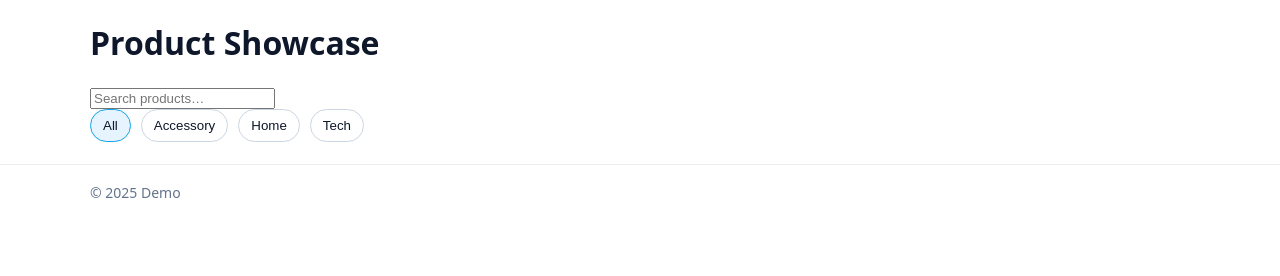
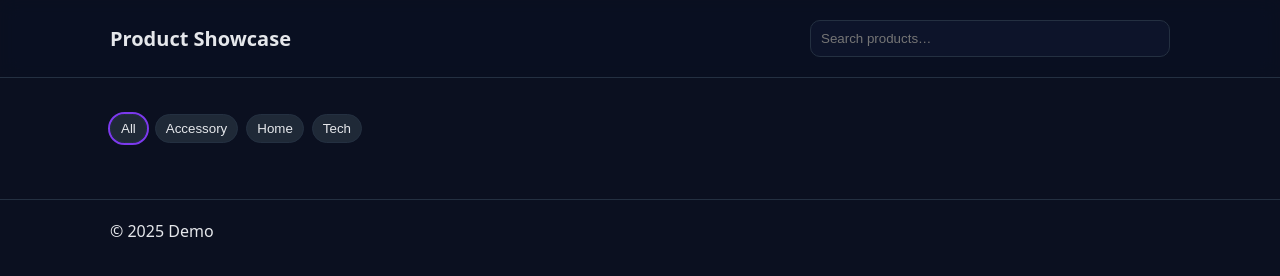
Before and after one commit to Shathaziadeh/shatha-portfolio, a plain HTML site: page product-showcase/index.html in a window 1280 px wide. Drawn offline with Linux system fonts and the light colour scheme.

Commit message:
Update style.css

```diff
--- a/product-showcase/style.css
+++ b/product-showcase/style.css
@@ -1,20 +1,23 @@
-*{box-sizing:border-box}html{scroll-behavior:smooth}body{margin:0;font-family:system-ui,-apple-system,Segoe UI,Roboto,Ubuntu,'Helvetica Neue',Arial,sans-serif;color:#0f172a;background:#fff}
-.container{width:min(1100px,92%);margin:auto}
-.site-header{position:sticky;top:0;background:#ffffffcc;backdrop-filter:saturate(1.2) blur(6px);border-bottom:1px solid #eee;z-index:10}
-.site-header .container{display:flex;align-items:center;justify-content:space-between;padding:12px 0}
-.brand{font-weight:800}.brand span{color:#0ea5e9}
-.search{padding:10px 12px;border:1px solid #cbd5e1;border-radius:10px;min-width:220px}
-.section{padding:28px 0}
-.filters{display:flex;gap:10px;margin-bottom:12px}
-.chip{border:1px solid #cbd5e1;border-radius:999px;padding:8px 12px;background:#fff;color:#0f172a;cursor:pointer}
-.chip.active,.chip:hover{background:#e5f4ff;border-color:#0ea5e9}
-.grid{display:grid;grid-template-columns:repeat(auto-fit,minmax(210px,1fr));gap:14px}
-.card{border:1px solid #eee;border-radius:12px;padding:12px;background:#fff;box-shadow:0 6px 20px rgba(0,0,0,.04);display:flex;flex-direction:column}
-.card img{width:100%;height:160px;object-fit:cover;border-radius:10px}
-.card h4{margin:10px 0 6px}.price{color:#334155;font-weight:700}
-.modal{position:fixed;inset:0;background:rgba(0,0,0,.5);display:flex;align-items:center;justify-content:center;padding:20px}
-.modal-content{background:#fff;border-radius:14px;max-width:760px;width:100%;display:grid;grid-template-columns:320px 1fr;gap:18px;padding:18px;position:relative}
-.close{position:absolute;top:8px;right:10px;border:none;background:#eee;border-radius:8px;padding:6px 10px;cursor:pointer}
-.modal img{width:100%;height:320px;object-fit:cover;border-radius:10px}
-@media (max-width:700px){.modal-content{grid-template-columns:1fr}}
-.site-footer{border-top:1px solid #eee;color:#64748b;padding:18px 0;margin-top:10px;font-size:14px}
+:root{
+  --bg:#0b1020; --card:#0c1327; --text:#e5e7eb; --muted:#9ca3af;
+  --line:#243041; --chip:#1f2937; --brand:#7c3aed;
+}
+*{box-sizing:border-box}
+body{margin:0;font-family:system-ui,-apple-system,Inter,Roboto,sans-serif;background:var(--bg);color:var(--text)}
+.container{max-width:1100px;margin-inline:auto;padding:20px}
+.nav{position:sticky;top:0;background:rgba(11,16,32,.7);backdrop-filter:saturate(140%) blur(10px);border-bottom:1px solid var(--line)}
+.nav .container{display:flex;gap:14px;align-items:center;justify-content:space-between}
+h1{font-size:20px;margin:0}
+#search{flex:1;max-width:360px;background:#0d142a;border:1px solid var(--line);border-radius:10px;padding:10px;color:var(--text)}
+.filters{display:flex;gap:8px;flex-wrap:wrap;margin:16px 0}
+.chip{background:var(--chip);border:1px solid var(--line);color:var(--text);padding:6px 10px;border-radius:999px;cursor:pointer}
+.chip.active{outline:2px solid var(--brand)}
+.grid{display:grid;grid-template-columns:repeat(auto-fill,minmax(220px,1fr));gap:14px}
+.card{border:1px solid var(--line);background:var(--card);border-radius:16px;padding:14px;display:grid;gap:8px}
+.card h3{margin:0}
+.card p{margin:0;color:var(--muted);font-size:14px}
+.tag{font-size:12px;background:#162037;border:1px solid var(--line);padding:4px 8px;border-radius:999px}
+.btn{padding:8px 12px;border:1px solid var(--line);border-radius:10px;background:#121a33;color:var(--text);cursor:pointer}
+dialog{border:none;border-radius:16px;padding:0;background:transparent}
+.modal-content{background:#0d142a;border:1px solid var(--line);border-radius:16px;padding:20px;min-width:280px;max-width:520px}
+.site-footer{border-top:1px solid var(--line);margin-top:20px}
```
